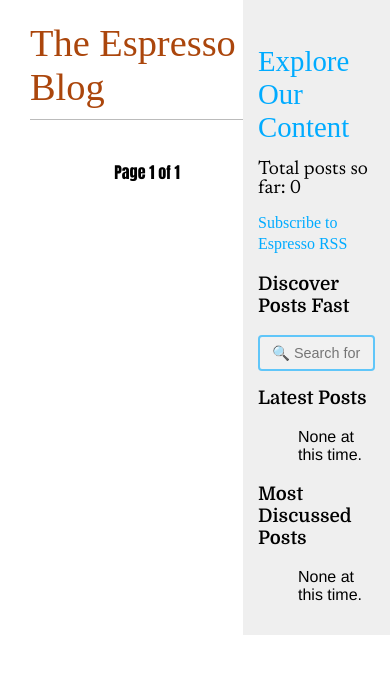
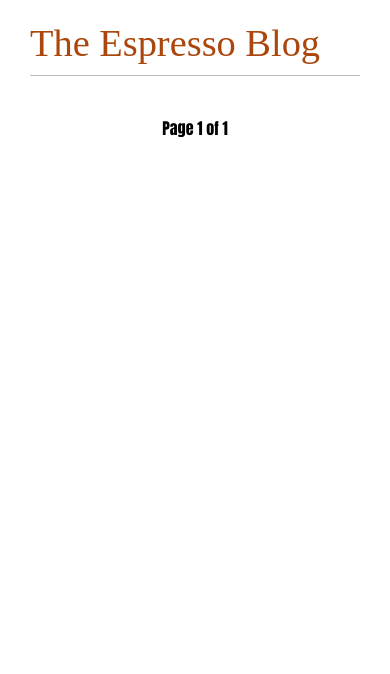
Before and after one commit to harsha-yuvaraj/Espresso-Django-Application, a Django app: page / in a window 390 px wide. Shown: the top 674 px of the page. Run offline with Django 5.2, Linux system fonts and the light colour scheme; data that the repository does not hold is empty; some libraries are stand-ins or nearby versions; some web fonts are replaced.

Commit message:
UI: Application mobile responsive

```diff
--- a/Espresso-Blogs-Project/blog/static/css/blog.css
+++ b/Espresso-Blogs-Project/blog/static/css/blog.css
@@ -38,12 +38,17 @@ h2 {
     padding: 0px 50px !important;
 }
 
+.collapse-content {
+    display: none;
+}
+
 /* Sidebar styles */
 #sidebar {
     position: fixed;
     right: 0;
     top: 0;
     width: 30%;
+    height: 100vh;
     padding: 15px;
     background: #efefef;
     overflow-y: auto;
@@ -378,3 +383,38 @@ input[type=submit] {
 .hidden {
     display: none;
 }
+
+/* Responsive design */
+@media only screen and (max-width: 700px) {
+    .share-post{
+        text-align: center;
+        display: inline-block;
+        align-items: center;
+        justify-content: center;
+        font-size: 0.9em;
+    }
+
+    .share-post i{
+        transition: all 0.3s ease;
+        color: white;
+        width: 18px;
+        height: 18px;
+        padding: 6px;
+        border-radius: 50%;
+    }
+
+    #sidebar {
+        position: fixed;
+        top: 0;
+        width: 95%;
+        height: 100vh;
+        padding: 10px;
+        background: #efefef;
+        overflow-y: auto;
+    }
+
+    .expand-content {
+        width: 100% !important;
+        padding: 0px 30px !important;
+    }
+}
--- a/Espresso-Blogs-Project/blog/static/js/blog.js
+++ b/Espresso-Blogs-Project/blog/static/js/blog.js
@@ -23,36 +23,49 @@ document.addEventListener("DOMContentLoaded", function () {
   document
     .getElementById("close-sidebar")
     .addEventListener("click", function () {
+
+      if(isMobileDevice())
+        document.getElementById("content").classList.remove("collapse-content");
+
       document.getElementById("sidebar").classList.add("collapse-sidebar");
       document.getElementById("content").classList.add("expand-content");
       document.getElementById("sidebar-icon").style.display = "inline-block";
-    setSidebarState('true');
+      setSidebarState("true");
     });
 
   // Open the sidebar
   document
     .getElementById("sidebar-icon")
     .addEventListener("click", function () {
+
+      if (isMobileDevice())
+        document.getElementById("content").classList.add("collapse-content");
+
       document.getElementById("sidebar").classList.remove("collapse-sidebar");
       document.getElementById("content").classList.remove("expand-content");
       document.getElementById("sidebar-icon").style.display = "none";
-    setSidebarState('false');
+      setSidebarState("false");
     });
 
   // Open the modal
   document
     .getElementById("openModalBtn")
     .addEventListener("click", function () {
-
       const spinner = document.getElementById("spinnerIcon");
       spinner.classList.remove("hidden");
 
-      let postId = parseInt(document.getElementById("post-body").getAttribute("data-post-id"));
-      let csrfToken = document.querySelector("[name=csrfmiddlewaretoken]").value;
-      let apiEndpoint = document.getElementById("post-body").getAttribute("data-post-url");
+      let postId = parseInt(
+        document.getElementById("post-body").getAttribute("data-post-id")
+      );
+      let csrfToken = document.querySelector(
+        "[name=csrfmiddlewaretoken]"
+      ).value;
+      let apiEndpoint = document
+        .getElementById("post-body")
+        .getAttribute("data-post-url");
       let postSummary = "";
 
-      try{
+      try {
         fetch(apiEndpoint, {
           method: "POST",
           headers: {
@@ -62,14 +75,16 @@ document.addEventListener("DOMContentLoaded", function () {
           body: JSON.stringify({
             post_id: postId,
           }),
-          }).then((response) => {
+        })
+          .then((response) => {
             if (!response.ok) {
               spinner.classList.add("hidden");
 
-                  if(response.status === 429){
-                    alert("Whoa, you’ve hit your 10-summary limit for today! Time to roll up your sleeves 😎 and dive into the full articles!");
-                  }
-                  else{
+              if (response.status === 429) {
+                alert(
+                  "Whoa, you’ve hit your 6-summary limit! Time to roll up your sleeves 😎 and dive into the full articles!"
+                );
+              } else {
                 alert("Error generating summary. Please try again later. 😐");
               }
 
@@ -77,23 +92,20 @@ document.addEventListener("DOMContentLoaded", function () {
               return;
             }
 
-              return response.json()
-
-            }).then((data) => {
-
-                if (!data)
-                  return;
+            return response.json();
+          })
+          .then((data) => {
+            if (!data) return;
 
             spinner.classList.add("hidden");
             postSummary = data.summary || "No summary available.";
             document.getElementById("myModal").style.display = "block";
             typeWriter("modalText", postSummary, 15);
-              })
+          });
       } catch (error) {
         spinner.classList.add("hidden");
         alert("Error generating summary. Please try again later. 😐");
       }
-
     });
 
   // Close the modal
@@ -103,7 +115,6 @@ document.addEventListener("DOMContentLoaded", function () {
       document.getElementById("modalText").innerHTML = "";
       document.getElementById("myModal").style.display = "none";
     });
-
 });
 
 let typewriterTimeout; // Store the timeout reference
@@ -127,21 +138,39 @@ function typeWriter(elementId, text, speed) {
 
 // Set the sidebar state in sessionStorage
 function setSidebarState(isCollapsed) {
-  sessionStorage.setItem('sidebarCollapsed', isCollapsed);
+  sessionStorage.setItem("sidebarCollapsed", isCollapsed);
 }
 
 // Get the sidebar state from sessionStorage
 function getSidebarState() {
-  return sessionStorage.getItem('sidebarCollapsed') === 'true';  // default to false if not set
+  return sessionStorage.getItem("sidebarCollapsed") === "true"; // default to false if not set
 }
 
-window.onload = function() {
+// Check if the user is on a mobile device
+function isMobileDevice() {
+  const width = window.innerWidth || document.documentElement.clientWidth;
+
+  // Consider screen widths smaller than 700px as mobile
+  if (width <= 700) {
+    return true; // Mobile device
+  } else {
+    return false; // Laptop or desktop
+  }
+}
+
+window.onload = function () {
+
+  if (isMobileDevice())
+    document.getElementById("close-sidebar").click();
+
+  else {
     const isCollapsed = getSidebarState();
 
     if (isCollapsed) {
-      document.getElementById('close-sidebar').click();
+      document.getElementById("close-sidebar").click();
+    } else {
+      document.getElementById("sidebar-icon").click();
     }
-  else {
-      document.getElementById('sidebar-icon').click();
   }
+
 };
--- a/Espresso-Blogs-Project/blog/templates/blog/base.html
+++ b/Espresso-Blogs-Project/blog/templates/blog/base.html
@@ -7,6 +7,8 @@
     <title>
         {% block title %}{% endblock %}
     </title>
+
+    <meta name="viewport" content="width=device-width, initial-scale=1.0" />
 
     <link href="{% static 'css/blog.css' %}" rel="stylesheet">
     <link href="{% static 'fontawesomefree/css/all.min.css' %}" rel="stylesheet" type="text/css">
--- a/Espresso-Blogs-Project/blog/templates/blog/post/includes/share_social.html
+++ b/Espresso-Blogs-Project/blog/templates/blog/post/includes/share_social.html
@@ -2,8 +2,8 @@
 
 <h3>
     <span class="domine-regular">
+        Share post
         <div class="share-post">
-            Share post
             <a href="https://www.facebook.com/sharer/sharer.php?u={{ request.build_absolute_uri | urlencode }}"
                target="_blank" title="Share via Facebook" >
                <i class="fa-brands fa-facebook-f" id="facebook-share"></i>
--- a/Espresso-Blogs-Project/blog/views.py
+++ b/Espresso-Blogs-Project/blog/views.py
@@ -153,7 +153,7 @@ def post_search(request):
 
             all_results = Post.published.annotate(
                             rank=SearchRank(search_vector, search_query)
-                          ).filter(rank__gte=0.3).order_by('-rank')
+                          ).filter(rank__gte=0.35).order_by('-rank')
         else:
             return redirect('blog:post_list')
 
```
Also changed, not shown: README.md. Lines whose indentation alone changed are shown as unchanged.
